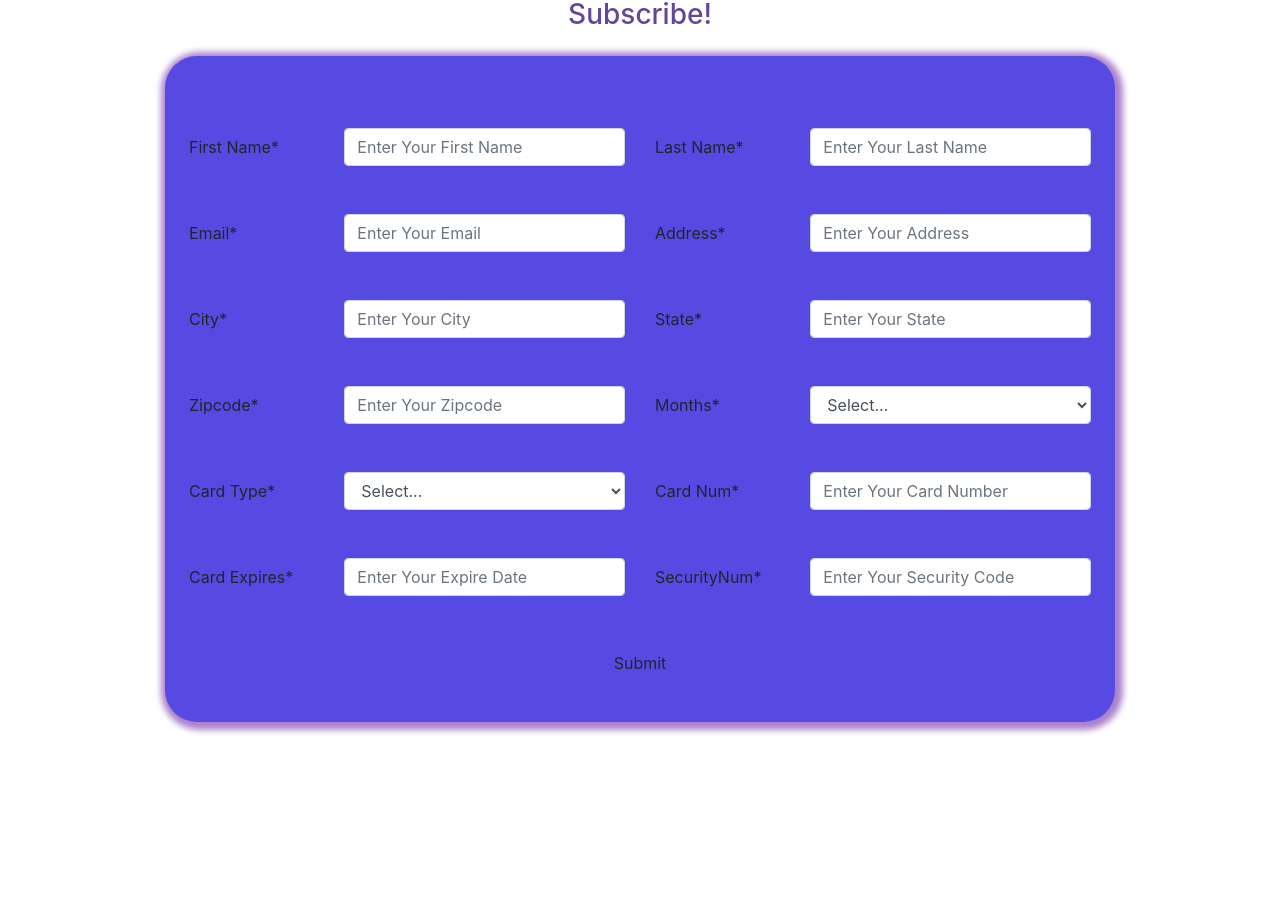
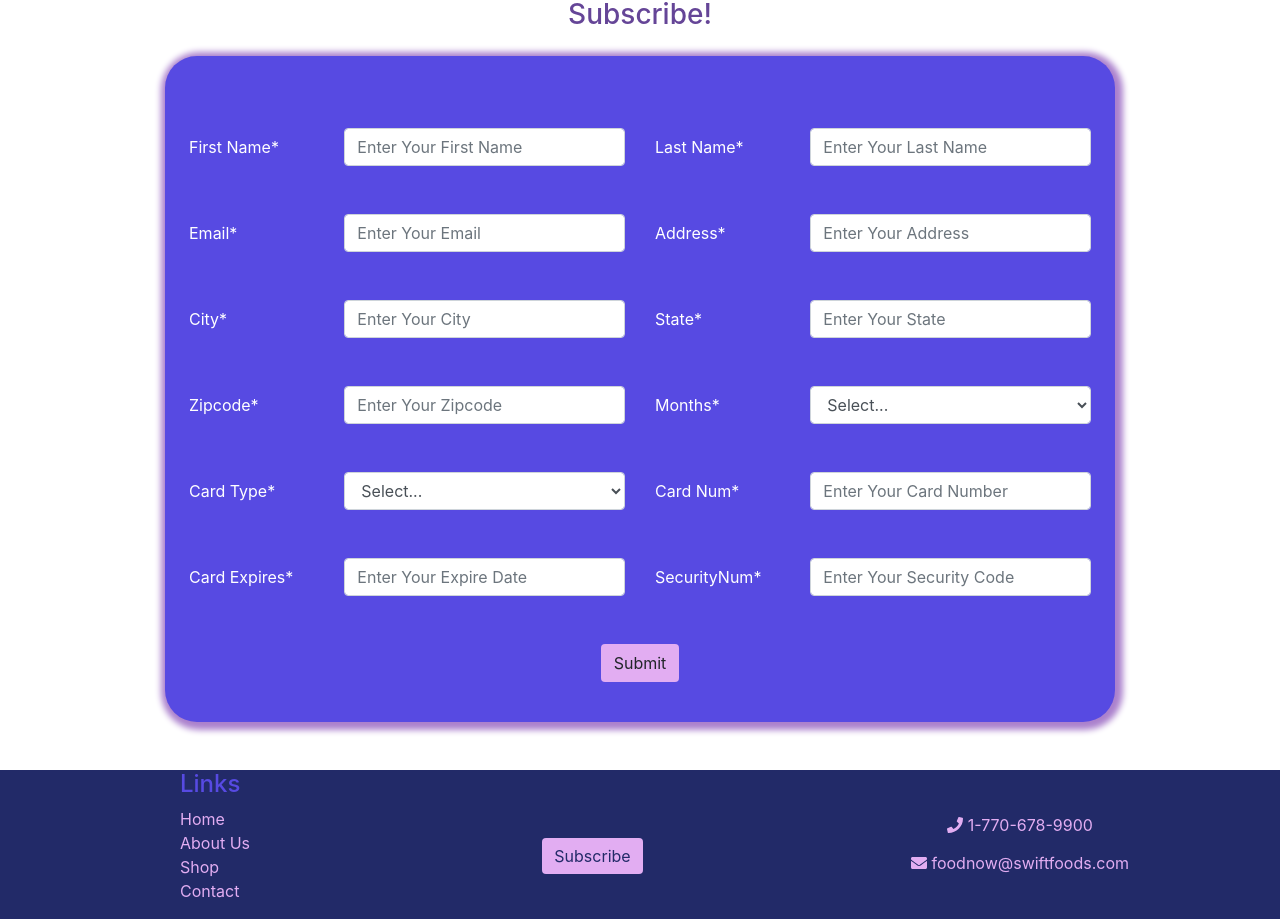
Before and after one commit to Blaine137/SwiftFoods-React, a React (Create React App) app: page / in a window 1280 px wide. Shown: the part 1020-1939 px from the top of the page. Before the commit the page ends 1766 px from the top, so only its background shows below. Built offline with nearby package versions, Linux system fonts and the light colour scheme.

Commit message:
added font-awesome

```diff
--- a/package.json
+++ b/package.json
@@ -3,6 +3,10 @@
   "version": "0.1.0",
   "private": true,
   "dependencies": {
+    "@fortawesome/fontawesome-free": "^5.14.0",
+    "@fortawesome/fontawesome-svg-core": "^1.2.30",
+    "@fortawesome/free-solid-svg-icons": "^5.14.0",
+    "@fortawesome/react-fontawesome": "^0.1.11",
     "@testing-library/jest-dom": "^4.2.4",
     "@testing-library/react": "^9.3.2",
     "@testing-library/user-event": "^7.1.2",
--- /dev/null
+++ b/src/components/Footer/Footer.js
@@ -0,0 +1,38 @@
+import React from 'react';
+import './Footer.scss';
+import { FontAwesomeIcon } from '@fortawesome/react-fontawesome';
+import { faPhone, faEnvelope } from "@fortawesome/free-solid-svg-icons";
+
+const footer = (props) => {
+
+    return(
+
+            <footer class="site-footer mt-4">
+                <div class="container">
+                    <div class="row align-items-center">
+                        <div class="col-4 col-sm-2 offset-1">
+                            <h4 class="footerH4">Links</h4>
+                            <ul class="list-unstyled">
+                                <li><a href="index.html">Home</a></li>
+                                <li><a href="aboutus.html">About Us</a></li>
+                                <li><a href="shop.html">Shop</a></li>
+                                <li><a href="contact.html">Contact</a></li>
+                            </ul>
+
+                        </div>
+                        <div class="col-6 col-sm-5 text-center">
+                            <a class="btn btn-large btn-primary mt-4 subscribeBtn" data-toggle="#" data-target="#" href="#subscribeForm">Subscribe</a>
+                        </div>
+                        <div class="col-sm-4 text-center contactInfo">
+                            <a  role="button" href="tel:+12065551234" class="btn btn-link"><FontAwesomeIcon icon={faPhone}/> 1-770-678-9900</a><br/>
+                            <a role="button" href="mailto:campsites@nucamp.co" class="btn btn-link"><FontAwesomeIcon icon={faEnvelope}/> foodnow@swiftfoods.com</a>
+                        </div>
+                    </div>
+                </div>
+            </footer>
+
+    );
+
+};
+
+export default footer;
--- /dev/null
+++ b/src/components/Footer/Footer.scss
@@ -0,0 +1,15 @@
+h4{
+    color: #574AE2 ;
+}
+
+footer a{
+  color: #E2ADF2 !important;
+}
+
+footer a:hover{
+  color: rgba(226, 173, 242, .6) !important;
+}
+
+.site-footer{
+    background-color: #222A68 ;
+}
--- a/src/components/Home/Home.js
+++ b/src/components/Home/Home.js
@@ -1,6 +1,6 @@
 import React, { Fragment } from 'react';
 import {
-  Card, CardImg, CardText, CardBody
+  Card, CardImg, CardBody
 } from 'reactstrap';
 import SubscribeForm from '../SubscribeForm/SubscribeForm';
 import './Home.scss';
@@ -48,6 +48,7 @@ const home = (props) => {
             </div>
         </div>
         <SubscribeForm/>
+
       </Fragment>
 
   );
--- a/src/components/Home/Home.scss
+++ b/src/components/Home/Home.scss
@@ -1,3 +1,11 @@
+.card{
+    transition: transform .5s ease-in-out;
+}
+
+.card:hover{
+    transform: scale(1.1);
+}
+
 .card img{
     height: 200px !important;
 }
--- a/src/components/Layout/Layout.js
+++ b/src/components/Layout/Layout.js
@@ -1,6 +1,7 @@
 import React, { Component, Fragment } from 'react';
 import Header from '../Header/Header';
 import Home from '../Home/Home';
+import Footer from '../Footer/Footer';
 
 
 
@@ -21,6 +22,7 @@ class Layout extends Component{
             <Fragment>
                 <Header/>
                 <Home/>
+                <Footer/>
             </Fragment>
 
         );
--- a/src/components/SubscribeForm/SubscribeForm.scss
+++ b/src/components/SubscribeForm/SubscribeForm.scss
@@ -7,3 +7,28 @@ form{
     box-shadow: 2px 2px 6px 6px #AB81CD;
     border-radius: 2rem;
 }
+
+label{
+    color: white;
+}
+
+input{
+    transition: transform .5s ease-in-out;
+}
+
+input:focus{
+    transform: scale(1.1);
+}
+
+.submitBtn{
+  background-color: #E2ADF2 !important;
+  color: #222A68;
+/*   font-family: 'Montserrat', sans-serif; */
+  transition: transform .5s ease-in-out;
+}
+
+.submitBtn:hover{
+  background-color: rgba(226, 173, 242, .6) !important;
+  color: white !important;
+  transform: scale(1.1);
+}
```
Also changed, not shown: 1 other file (tests, documents, lock files or other folders).
